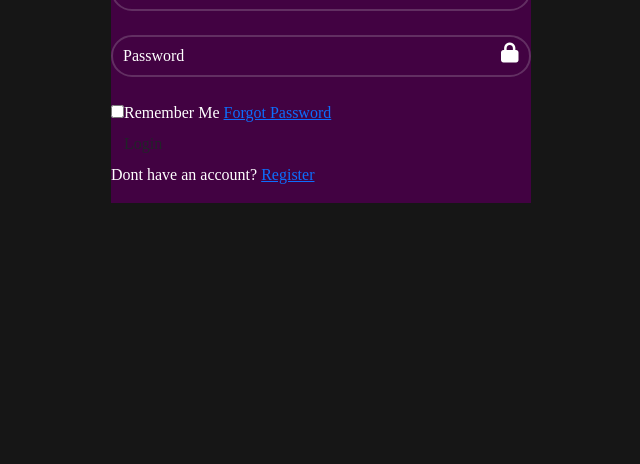
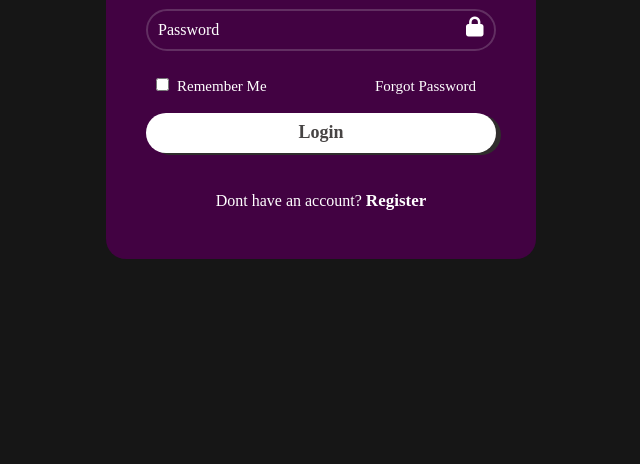
Before and after one commit to GaboJohnK/Login_Form, a plain HTML site: page index.html in a window 1280 px wide. Shown: the part 336-800 px from the top of the page, without its empty margins (319-959 px from the left). Drawn offline with nearby package versions, Linux system fonts and the light colour scheme.

Commit message:
styled the button

```diff
--- a/index.html
+++ b/index.html
@@ -21,7 +21,7 @@
                 <input type="password" placeholder="Password" required>
                 <i class="fa-solid fa-lock"></i>
             </div>
-            <div class="remember">
+            <div id="remember">
                 <label>
                     <input type="checkbox">Remember Me
                 </label>
--- a/styles.css
+++ b/styles.css
@@ -15,9 +15,11 @@ body {
 }
 
 .wrapper {
-    width: 420px;
+    width: 430px;
     color:  #fff;
     background: rgb(66, 2, 66);
+    padding: 30px 40px;
+    border-radius: 20px;
 }
 
 .wrapper h1 {
@@ -31,21 +33,70 @@ body {
 
 }
 .input-details input{
-
     width: 100%;
     height: 100%;
     background: transparent;
     border: none;
     border: 2px solid rgba(225, 225, 225, .2);
     border-radius: 40px;
-    padding:  10px;
+    padding: 10px 10px;
+    color: #fff;
 }
 .input-details input::placeholder {
     color: #fff;
 }
 i{
     position: relative;
-    left:  390px;
+    left:  320px;
     top: -34px;
     font-size: 20px;
 }
+#remember{
+    display: flex;
+    justify-content: space-between;
+    font-size: 15px;
+    padding-left: 10px;
+}
+#remember label input{
+  margin-right: 8px;
+}
+#remember a{
+    color: #fff;
+    text-decoration: none;
+    padding-right: 20px;
+}
+#remember a:hover{
+    text-decoration: underline;
+    color: rgb(47, 143, 143);
+}
+.btn{
+    width: 100%;
+    height: 40px;
+    background: #fff;
+    margin:  15px 0;
+    border: none;
+    border-radius: 50px;
+    box-shadow: 5px 2px rgb(48, 45, 45);
+    cursor: pointer;
+    font-weight: 900;
+    font-size: 18px;
+    color: rgb(71, 68, 68);
+}
+.btn:hover{
+    background: grey;
+    color: black;
+}
+.registration{
+    text-align: center;
+    margin-top: 20px;
+}
+.registration p a{
+    color: #fff;
+    font-weight: 900;
+    text-decoration: none;
+    font-size: 17px;
+}
+.registration p a:hover {
+    color: aquamarine;
+    text-decoration: underline;
+}
```
